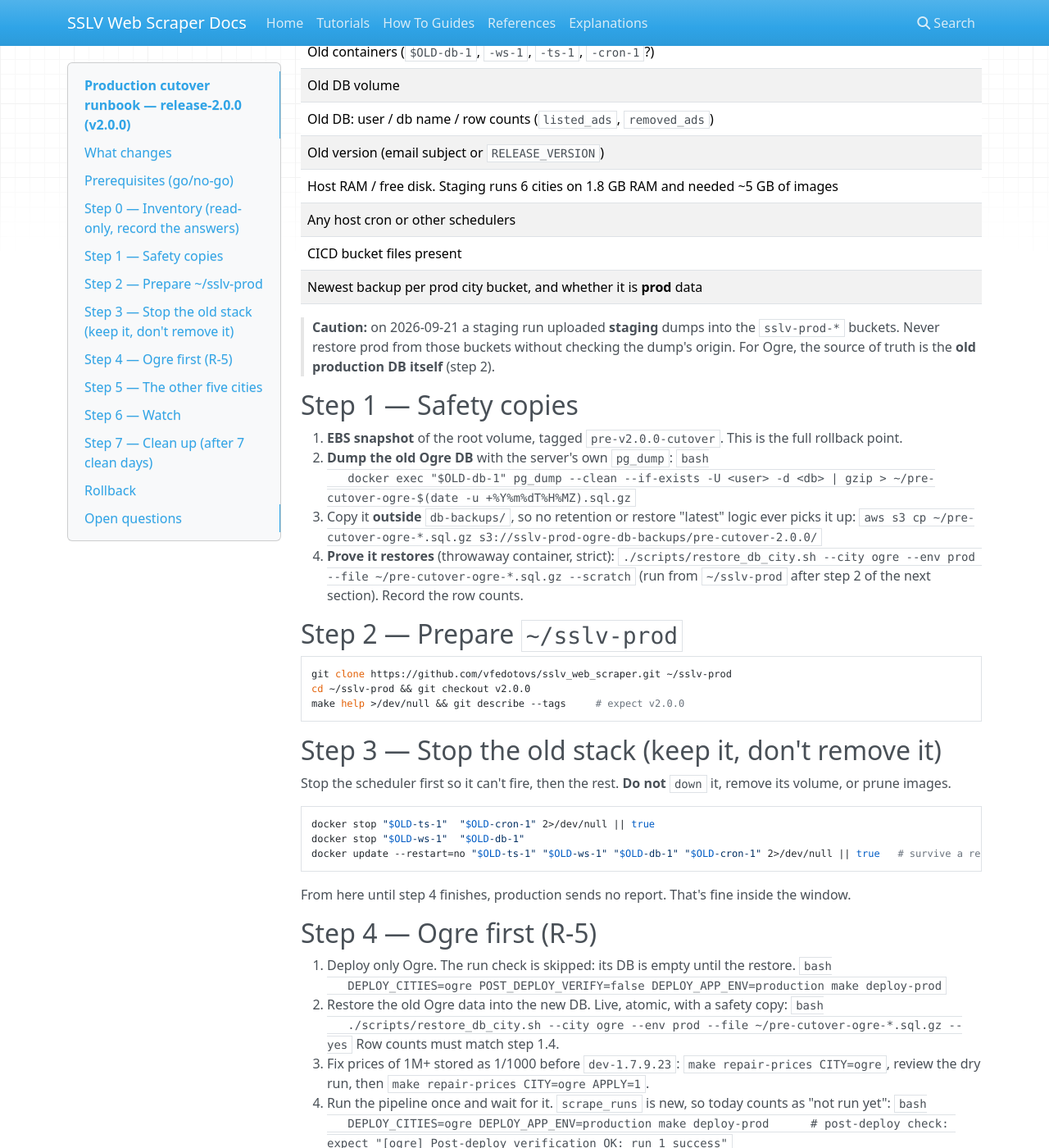
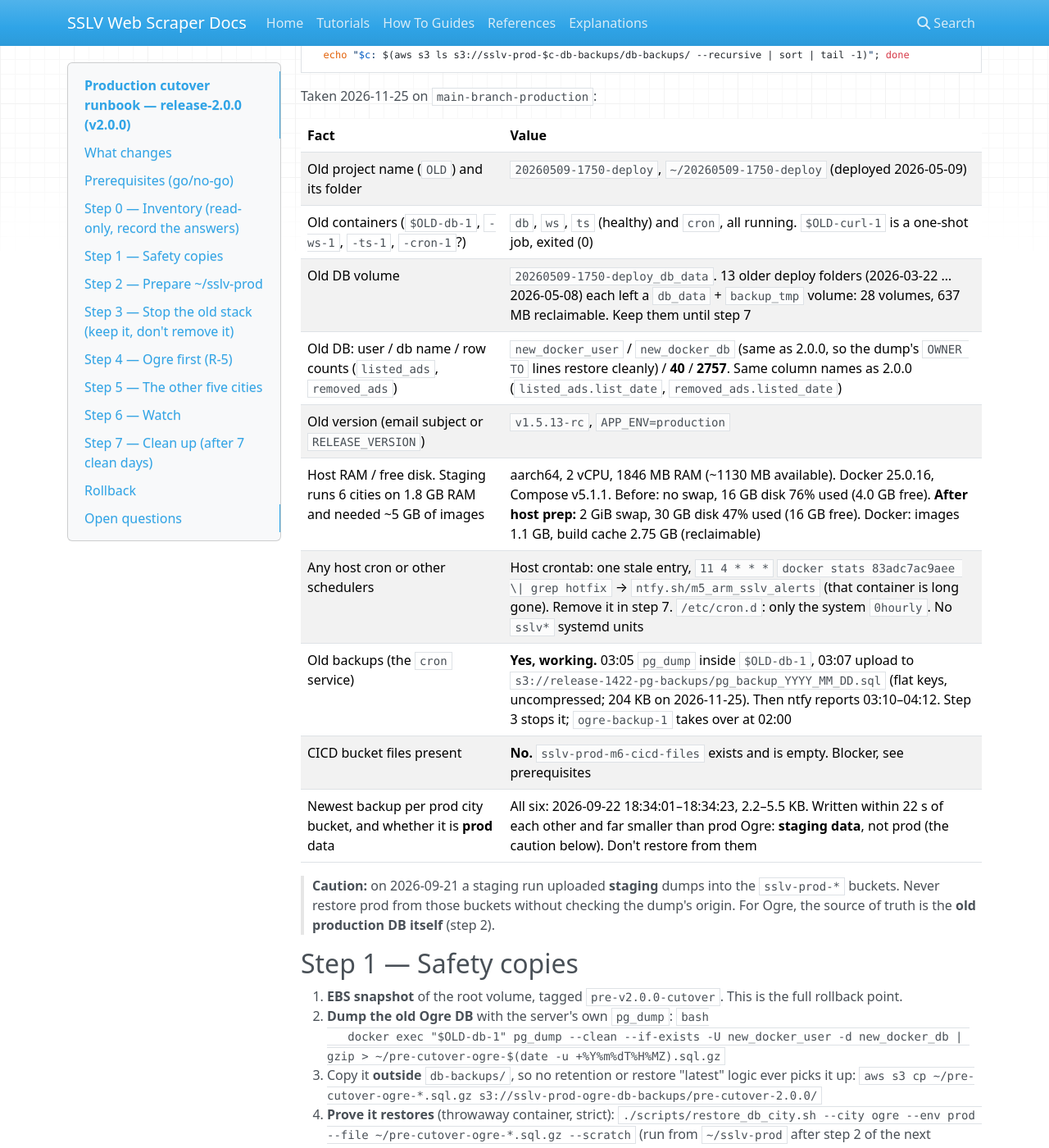
Before and after one commit to vfedotovs/sslv_web_scraper, an MkDocs documentation site: the page built from docs/production_cutover_runbook_release-2.0.0.md, in a window 1280 px wide and 1400 px high, scrolled down 1801 px. Shown: the whole window at 82% size. Built offline with MkDocs 1.6.1, drawn with Linux system fonts in a browser that asks for light colours; nearby versions of some CDN libraries; some of the changed text lies outside the part shown.

Commit message:
docs: production Step 0 inventory and host prep for the 2.0.0 cutover
Co-Authored-By: Claude Opus 5.5 <noreply@anthropic.com>

````diff
--- a/docs/production_cutover_runbook_release-2.0.0.md
+++ b/docs/production_cutover_runbook_release-2.0.0.md
@@ -3,8 +3,8 @@
 **Items:** R-4 (migrate the single-city production instance) and R-5 (per-city rollout) of
 [`RELEASE_2.0.0_action_plan.md`](RELEASE_2.0.0_action_plan.md). Rollback is I-5.
 **Host:** `main-branch-production` (`i-01a2559301e9e65b4`, eu-west-1).
-**Status:** draft, 2026-10-12. Written from the repo and staging; **not yet checked against the live host**.
-Step 0 collects the facts the later steps depend on. Fill them in before go/no-go.
+**Status:** draft, 2026-10-12. Step 0 inventory taken on the live host 2026-11-25 (below); host prepared the same day (disk, swap).
+Step 0 collects the facts the later steps depend on.
 
 The cutover runs **by hand on the host** in `~/sslv-prod`, the same directory `main.yml` deploys into
 later. Once all six cities run, normal deploys go through `main.yml`.
@@ -33,14 +33,15 @@ Ogre's history. The steps below handle both.
 
 ## Prerequisites (go/no-go)
 
-- [ ] Staging sign-off complete: `docs/staging_signoff_release-2.0.0.md`, all items, including L-1.
-- [ ] `release-2.0.0` merged into `main` (R-1) and tagged `v2.0.0` (R-2). `main.yml` only runs tests on push. Check it did **not** deploy.
+- [x] Staging sign-off complete: `docs/staging_signoff_release-2.0.0.md`, all items, including L-1. Rechecked 2026-11-25.
+- [x] `release-2.0.0` merged into `main` (R-1, #431) and tagged `v2.0.0` (R-2, on `9bd3ea4`; GitHub release published 2026-11-25). The `main.yml` run on the merge: `Test` success, `Deploy` **skipped**.
 - [x] **C-1: per-city deploy.** `DEPLOY_CITIES="ogre"` (space- or comma-separated) deploys only those cities, in `cities.yaml` order. A name not in `cities.yaml` stops the deploy before anything runs (`tests/test_32`). Works as an env prefix or as `make deploy-prod DEPLOY_CITIES=ogre`.
-- [ ] SSH access to the production host for the operator. The instance key pair is `dev-branch-16x-ec2-key-2026-jan-v1`.
-- [ ] `s3://sslv-prod-m6-cicd-files/` holds `.env.prod`, `database.ini` and `.env.<city>` for all six cities. Each `.env.<city>` has `S3_BUCKET=sslv-prod-<city>-db-backups` and `CITY=<city>`.
-- [ ] All six `sslv-prod-<city>-db-backups` buckets exist. **Turn on versioning** on them (`make create-s3-bucket` hardening does it). Prod buckets are not versioned today, so any accidental delete is permanent (S-5).
+- [x] SSH access to the production host for the operator. The instance key pair is `dev-branch-16x-ec2-key-2026-jan-v1`. Used 2026-11-25; the instance role (`VF-Custom-S3-SecretsManager-access`) works.
+- [ ] `s3://sslv-prod-m6-cicd-files/` holds `.env.prod`, `database.ini` and `.env.<city>` for all six cities. Each `.env.<city>` has `S3_BUCKET=sslv-prod-<city>-db-backups` and `CITY=<city>`. **2026-11-25: the bucket exists but is empty** (`head-object .env.prod` → 404). **Blocker.**
+- [ ] All six `sslv-prod-<city>-db-backups` buckets exist (confirmed 2026-11-25). **Turn on versioning** on them (`make create-s3-bucket` hardening does it). Prod buckets are not versioned today, so any accidental delete is permanent (S-5).
 - [ ] A prod ntfy topic (`NTFY_TOPIC_URL`). `make` refuses the staging topic for `M6_ENV=prod`.
-- [ ] A cutover window: start after 02:30 UTC and finish well before 00:40 UTC (the nightly run). Weekday morning recommended.
+- [ ] A cutover window: start after 02:30 UTC and finish well before 00:40 UTC (the nightly run). Weekday morning recommended. The old `cron` service backs up at 03:05/03:07 UTC and sends reports until 04:12, so starting after 04:15 also gives a fresh old-format backup.
+- [x] **Host capacity** (done 2026-11-25): root EBS volume grown 16 → 30 GiB (`growpart` + `xfs_growfs`; 16 GB free after), and a 2 GiB `/swapfile` added (in `/etc/fstab`). Staging needs ~5 GB of images and uses ~190 MB of swap with six cities; prod had no swap and 4.0 GB free.
 
 ## Step 0 — Inventory (read-only, record the answers)
 
@@ -56,17 +57,20 @@ for c in salaspils sigulda marupes-pag adazu-nov ogre jurmala; do
   echo "$c: $(aws s3 ls s3://sslv-prod-$c-db-backups/db-backups/ --recursive | sort | tail -1)"; done
 ```
 
+Taken 2026-11-25 on `main-branch-production`:
+
 | Fact | Value |
 |---|---|
-| Old project name (`OLD`) and its folder | |
-| Old containers (`$OLD-db-1`, `-ws-1`, `-ts-1`, `-cron-1`?) | |
-| Old DB volume | |
-| Old DB: user / db name / row counts (`listed_ads`, `removed_ads`) | |
-| Old version (email subject or `RELEASE_VERSION`) | |
-| Host RAM / free disk. Staging runs 6 cities on 1.8 GB RAM and needed ~5 GB of images | |
-| Any host cron or other schedulers | |
-| CICD bucket files present | |
-| Newest backup per prod city bucket, and whether it is **prod** data | |
+| Old project name (`OLD`) and its folder | `20260509-1750-deploy`, `~/20260509-1750-deploy` (deployed 2026-05-09) |
+| Old containers (`$OLD-db-1`, `-ws-1`, `-ts-1`, `-cron-1`?) | `db`, `ws`, `ts` (healthy) and `cron`, all running. `$OLD-curl-1` is a one-shot job, exited (0) |
+| Old DB volume | `20260509-1750-deploy_db_data`. 13 older deploy folders (2026-03-22 … 2026-05-08) each left a `db_data` + `backup_tmp` volume: 28 volumes, 637 MB reclaimable. Keep them until step 7 |
+| Old DB: user / db name / row counts (`listed_ads`, `removed_ads`) | `new_docker_user` / `new_docker_db` (same as 2.0.0, so the dump's `OWNER TO` lines restore cleanly) / **40** / **2757**. Same column names as 2.0.0 (`listed_ads.list_date`, `removed_ads.listed_date`) |
+| Old version (email subject or `RELEASE_VERSION`) | `v1.5.13-rc`, `APP_ENV=production` |
+| Host RAM / free disk. Staging runs 6 cities on 1.8 GB RAM and needed ~5 GB of images | aarch64, 2 vCPU, 1846 MB RAM (~1130 MB available). Docker 25.0.16, Compose v5.1.1. Before: no swap, 16 GB disk 76% used (4.0 GB free). **After host prep:** 2 GiB swap, 30 GB disk 47% used (16 GB free). Docker: images 1.1 GB, build cache 2.75 GB (reclaimable) |
+| Any host cron or other schedulers | Host crontab: one stale entry, `11 4 * * *` `docker stats 83adc7ac9aee \| grep hotfix` → `ntfy.sh/m5_arm_sslv_alerts` (that container is long gone). Remove it in step 7. `/etc/cron.d`: only the system `0hourly`. No `sslv*` systemd units |
+| Old backups (the `cron` service) | **Yes, working.** 03:05 `pg_dump` inside `$OLD-db-1`, 03:07 upload to `s3://release-1422-pg-backups/pg_backup_YYYY_MM_DD.sql` (flat keys, uncompressed; 204 KB on 2026-11-25). Then ntfy reports 03:10–04:12. Step 3 stops it; `ogre-backup-1` takes over at 02:00 |
+| CICD bucket files present | **No.** `sslv-prod-m6-cicd-files` exists and is empty. Blocker, see prerequisites |
+| Newest backup per prod city bucket, and whether it is **prod** data | All six: 2026-09-22 18:34:01–18:34:23, 2.2–5.5 KB. Written within 22 s of each other and far smaller than prod Ogre: **staging data**, not prod (the caution below). Don't restore from them |
 
 > **Caution:** on 2026-09-21 a staging run uploaded **staging** dumps into the `sslv-prod-*` buckets. Never
 > restore prod from those buckets without checking the dump's origin. For Ogre, the source of truth is
@@ -77,7 +81,7 @@ for c in salaspils sigulda marupes-pag adazu-nov ogre jurmala; do
 1. **EBS snapshot** of the root volume, tagged `pre-v2.0.0-cutover`. This is the full rollback point.
 2. **Dump the old Ogre DB** with the server's own `pg_dump`:
    ```bash
-   docker exec "$OLD-db-1" pg_dump --clean --if-exists -U <user> -d <db> | gzip > ~/pre-cutover-ogre-$(date -u +%Y%m%dT%H%MZ).sql.gz
+   docker exec "$OLD-db-1" pg_dump --clean --if-exists -U new_docker_user -d new_docker_db | gzip > ~/pre-cutover-ogre-$(date -u +%Y%m%dT%H%MZ).sql.gz
    ```
 3. Copy it **outside** `db-backups/`, so no retention or restore "latest" logic ever picks it up:
    `aws s3 cp ~/pre-cutover-ogre-*.sql.gz s3://sslv-prod-ogre-db-backups/pre-cutover-2.0.0/`
@@ -171,6 +175,6 @@ After a rollback: `make watchdog-uninstall`, so the watchdog doesn't alert on th
 
 ## Open questions
 
-- Does the old stack have a `cron` service writing backups somewhere that should keep running until step 7?
+- ~~Does the old stack have a `cron` service writing backups somewhere that should keep running until step 7?~~ Yes: nightly to `s3://release-1422-pg-backups/` (Step 0). It stops in step 3, which is fine: from then on `ogre-backup-1` backs up Ogre. Keep that bucket as an archive of the v1.5.x backups.
 - Which address receives production email, and should the five new cities' first full-listing emails go there?
 - Prod bucket versioning and lifecycle: decide before step 1 (S-5 follow-up).
````
